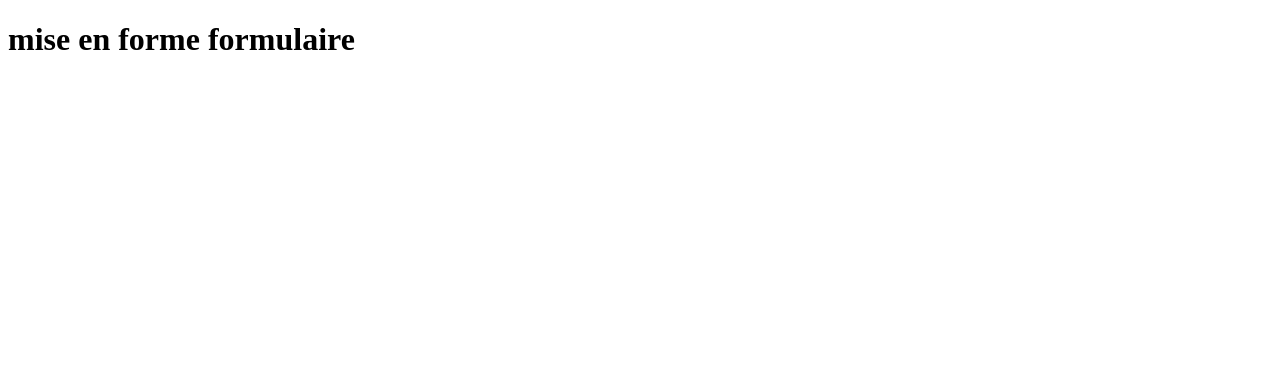
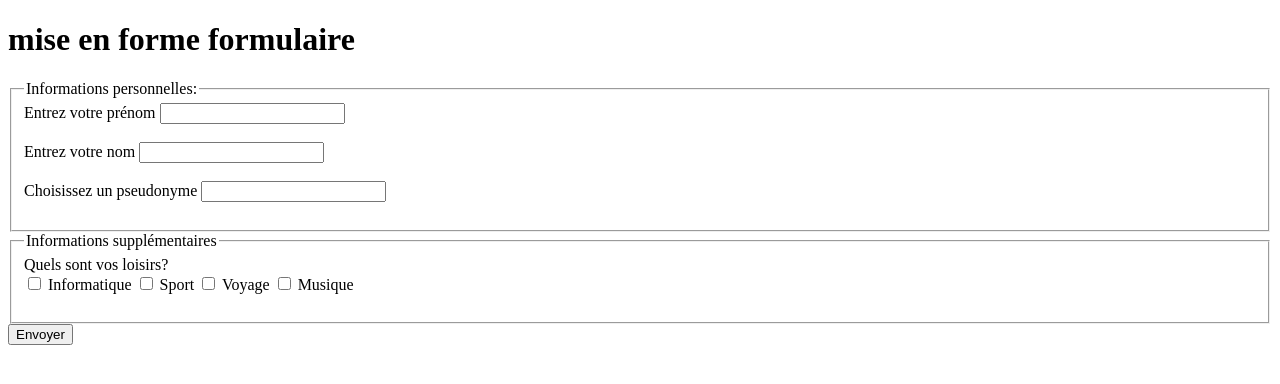
Before and after one commit to ANTALAS1985/Formation-HTML-et-CSS, a plain HTML site: page formulaire/mise en forme formulaire.html in a window 1280 px wide. Drawn offline with Linux system fonts and the light colour scheme.

Commit message:
Ajout de legend et separation bloc formulaire

```diff
--- a/formulaire/mise en forme formulaire.html
+++ b/formulaire/mise en forme formulaire.html
@@ -1,5 +1,5 @@
 <!DOCTYPE html>
-<html lang="en">
+<html lang="fr">
 <head>
     <meta charset="UTF-8">
     <meta name="viewport" content="width=device-width, initial-scale=1.0">
@@ -7,5 +7,44 @@
 </head>
 <body>
     <h1>mise en forme formulaire</h1>
+
+    <!--les balise input-->
+
+    <form method="post" action="traitement.php">
+        <fieldset>
+            <legend>Informations personnelles:</legend>
+                <label for="prenom">Entrez votre prénom</label>
+                <input type="text" name="prenom" id="prenom"><br><br>
+
+                <label for="nom" >Entrez votre nom</label>
+                <input type="text" name="nom" id="nom"><br><br>
+
+
+                <label for="pseudo">Choisissez un pseudonyme</label>
+                <input type="text" name="pseudo" id="pseudo"><br><br>
+        </fieldset>
+        <!--les balise checkbox-->
+        <fieldset>
+            <legend>Informations supplémentaires</legend>
+                Quels sont vos loisirs?<br>
+                <input type="checkbox" name="hobbies" value="informatique" id="inf">
+                <label for="inf">Informatique</label>
+                <input type="checkbox" name="hobbies" value="sport" id="sport">
+                <label for="sport">Sport</label>
+                <input type="checkbox" name="hobbies" value="voyage" id="voyage">
+                <label for="voyage">Voyage</label>
+                <input type="checkbox" name="hobbies" value="musique" id="musique">
+                <label for="musique">Musique</label><br><br>
+        </fieldset>
+                <!--Bouton envoyer-->
+
+        <input type="submit" value="Envoyer">
+
+
+
+
+
+
+    </form>
 </body>
 </html>
```
